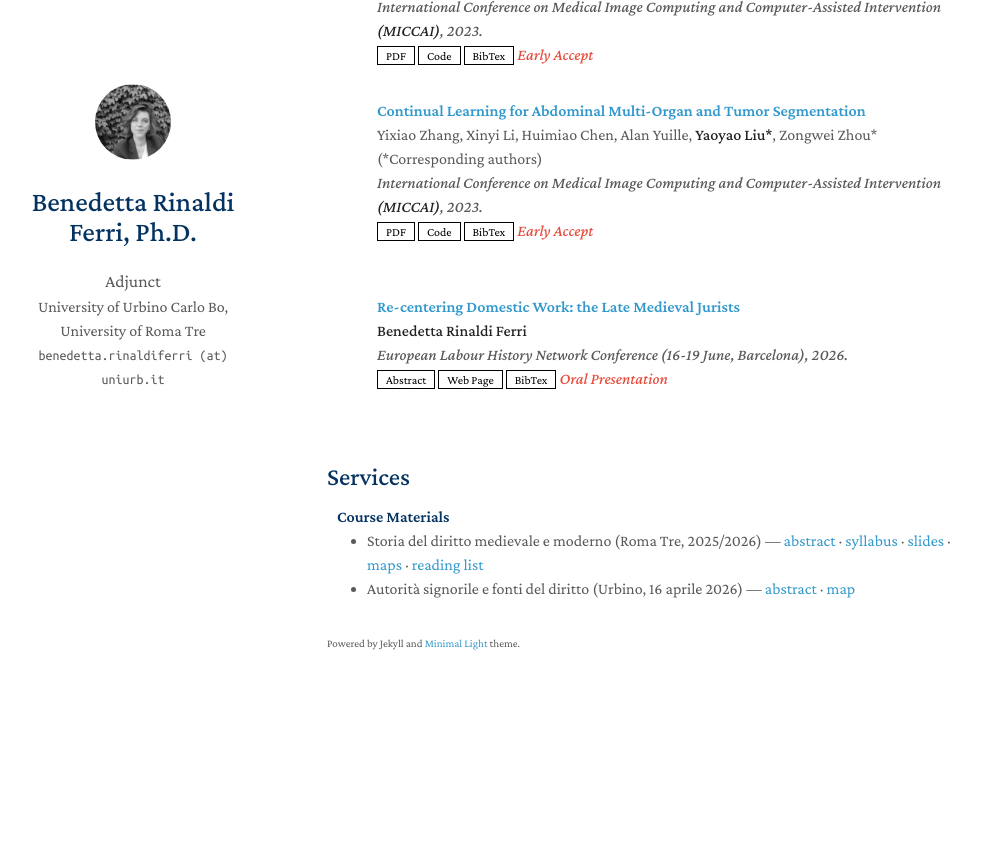
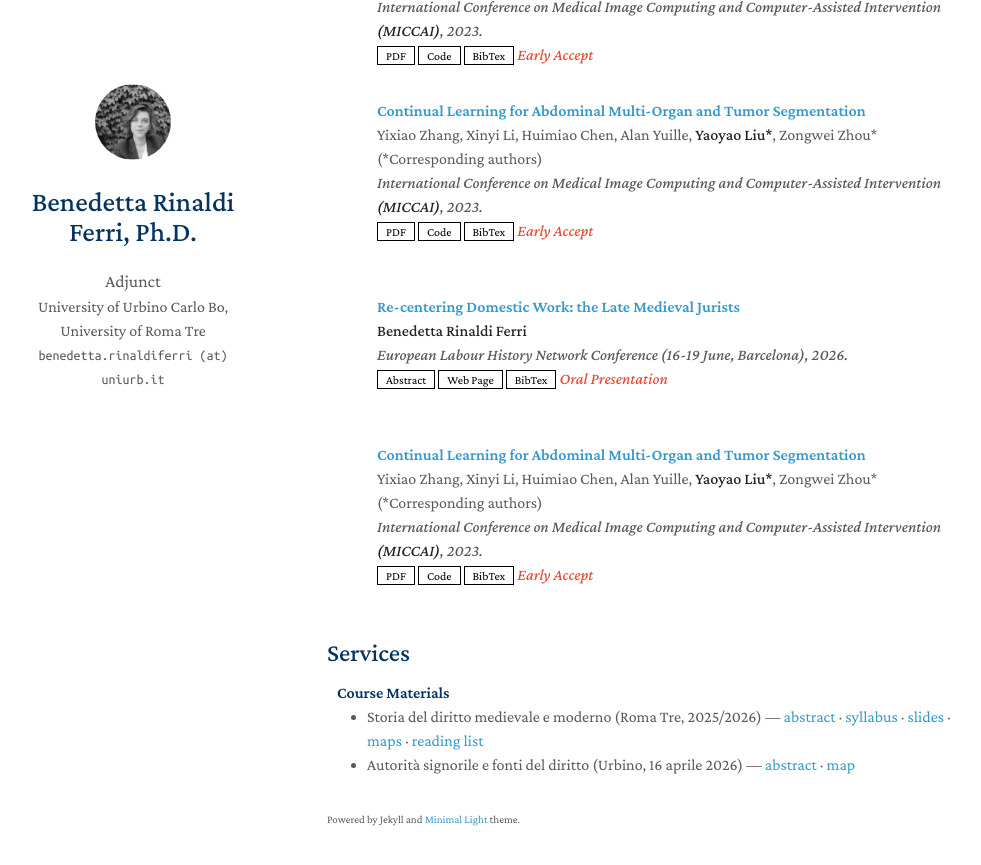
Before and after one commit to rinaldiferri/rinaldiferri.github.io, a Jekyll site: the page built from index.md, in a window 1280 px wide and 900 px high, scrolled down 688 px. Shown: the top 865 px of the window, without its empty margins (143-1124 px from the left). Built offline with Jekyll 4.4.1, drawn with Linux system fonts in a browser that asks for light colours; a style sheet for code colours, icons or effects is not loaded; our own code applies the rules of GitHub Pages for plain Markdown files; before the commit the page ends 1412 px from its top, so only the background shows below that.

Commit message:
Update publications.yml

```diff
--- a/_data/publications.yml
+++ b/_data/publications.yml
@@ -26,3 +26,12 @@ main:
     page: https://barcelonaelhn.ub.edu
     bibtex: ./assets/bibtex/ehln2026.txt
     notes: Oral Presentation
+
+  - title: Continual Learning for Abdominal Multi-Organ and Tumor Segmentation
+    authors: Yixiao Zhang, Xinyi Li, Huimiao Chen, Alan Yuille, <strong>Yaoyao Liu*</strong>, Zongwei Zhou* (*Corresponding authors)
+    conference_short: MICCAI
+    conference: International Conference on Medical Image Computing and Computer-Assisted Intervention <strong>(MICCAI)</strong>, 2023.
+    pdf: https://arxiv.org/pdf/2306.00988.pdf
+    code: https://github.com/MrGiovanni/ContinualLearning
+    bibtex: https://bib.yliu.me/MICCAI23.txt
+    notes: Early Accept
```
